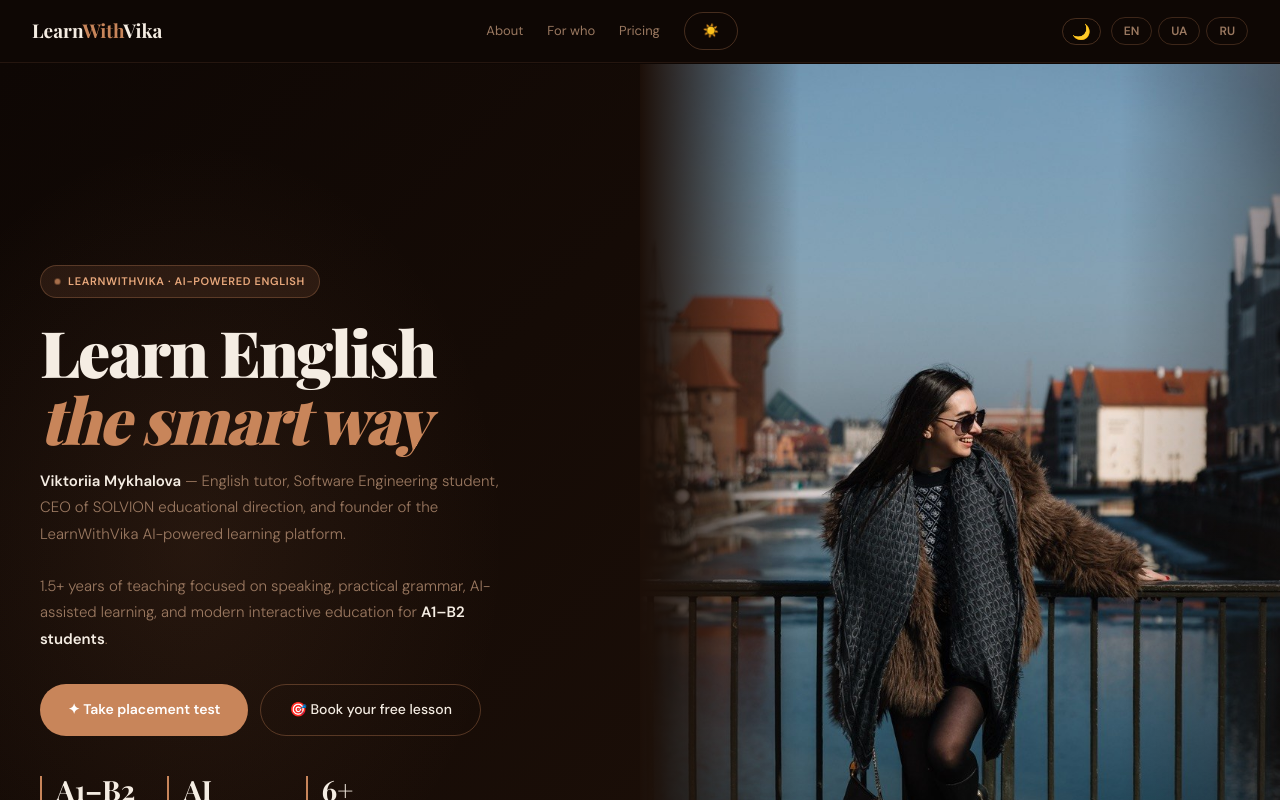
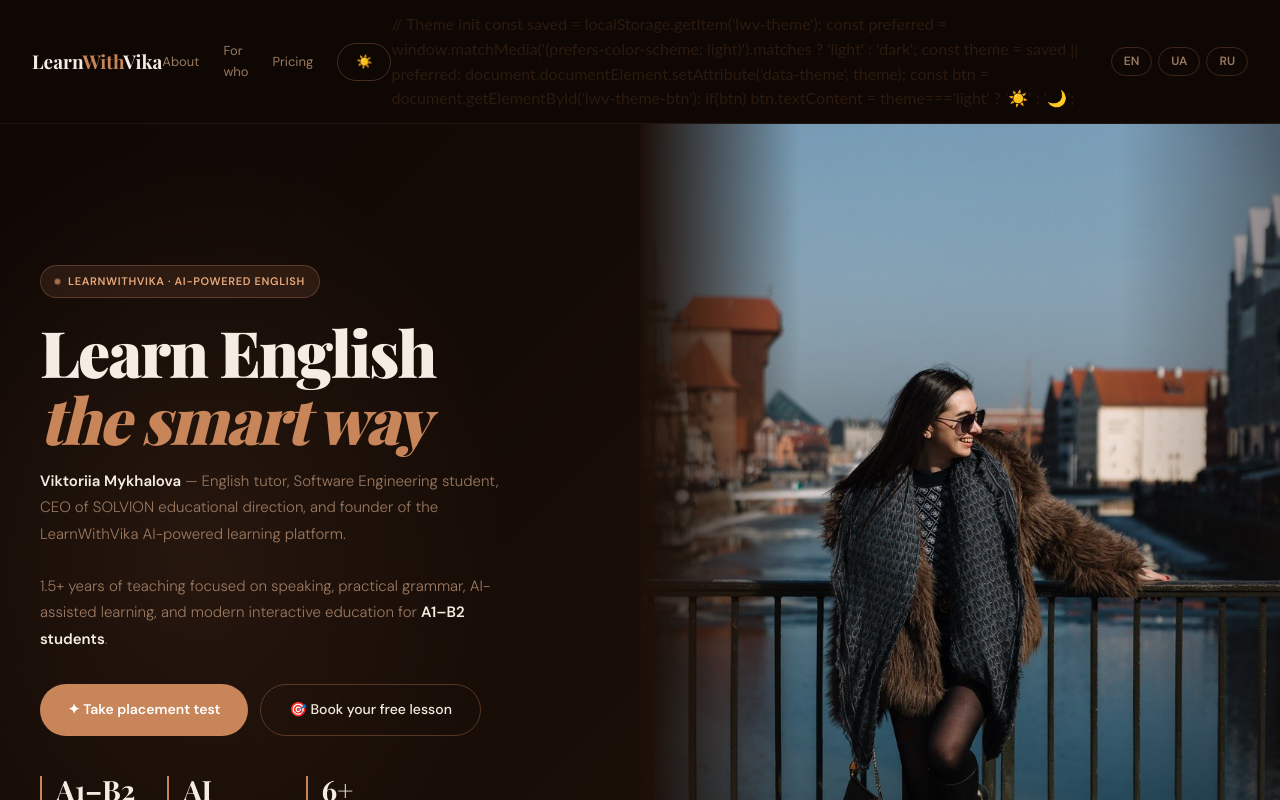
Before and after one commit to ViktoriiaMykhalova/learnwithvika-platform, a Next.js app: page / in a window 1280 px wide. Shown: the top 800 px of the page. Built offline with nearby package versions, Linux system fonts and the light colour scheme; a web font is replaced by a local one.

Commit message:
remove theme switcher

```diff
--- a/app/page.tsx
+++ b/app/page.tsx
@@ -546,7 +546,13 @@ export default function HomePage() {
 }} className="lwv-nav-desktop-link" style={{background:'transparent',border:'1px solid rgba(200,133,90,0.3)',color:'#f5ede3',padding:'8px 18px',borderRadius:100,fontSize:13,cursor:'pointer',fontFamily:"'DM Sans',system-ui",fontWeight:600}}>🌙 Dark</button>
         </div>
         <div style={{display:'flex',gap:6,alignItems:'center'}}>
-          <button id="lwv-theme-btn" onClick={()=>{const html=document.documentElement;const isLight=html.getAttribute('data-theme')==='light';const next=isLight?'dark':'light';html.setAttribute('data-theme',next);localStorage.setItem('lwv-theme',next);const b=document.getElementById('lwv-theme-btn');if(b)b.textContent=next==='light'?'☀️':'🌙';}} style={{background:'transparent',border:'1px solid rgba(200,133,90,0.3)',color:'#f5ede3',padding:'5px 9px',borderRadius:100,fontSize:15,cursor:'pointer',lineHeight:1,marginRight:4}}>🌙</button>
+          // Theme init
+    const saved = localStorage.getItem('lwv-theme');
+    const preferred = window.matchMedia('(prefers-color-scheme: light)').matches ? 'light' : 'dark';
+    const theme = saved || preferred;
+    document.documentElement.setAttribute('data-theme', theme);
+    const btn = document.getElementById('lwv-theme-btn');
+    if(btn) btn.textContent = theme==='light' ? '☀️' : '🌙';
           <button className="lwv-lang-btn active" data-lang="en" style={{padding:'4px 12px',borderRadius:100,fontSize:12,fontWeight:600,border:'1px solid rgba(200,133,90,0.25)',background:'transparent',color:'#9a7860',cursor:'pointer',fontFamily:"'DM Sans',system-ui"}}>EN</button>
           <button className="lwv-lang-btn" data-lang="ua" style={{padding:'4px 12px',borderRadius:100,fontSize:12,fontWeight:600,border:'1px solid rgba(200,133,90,0.25)',background:'transparent',color:'#9a7860',cursor:'pointer',fontFamily:"'DM Sans',system-ui"}}>UA</button>
           <button className="lwv-lang-btn" data-lang="ru" style={{padding:'4px 12px',borderRadius:100,fontSize:12,fontWeight:600,border:'1px solid rgba(200,133,90,0.25)',background:'transparent',color:'#9a7860',cursor:'pointer',fontFamily:"'DM Sans',system-ui"}}>RU</button>
```
